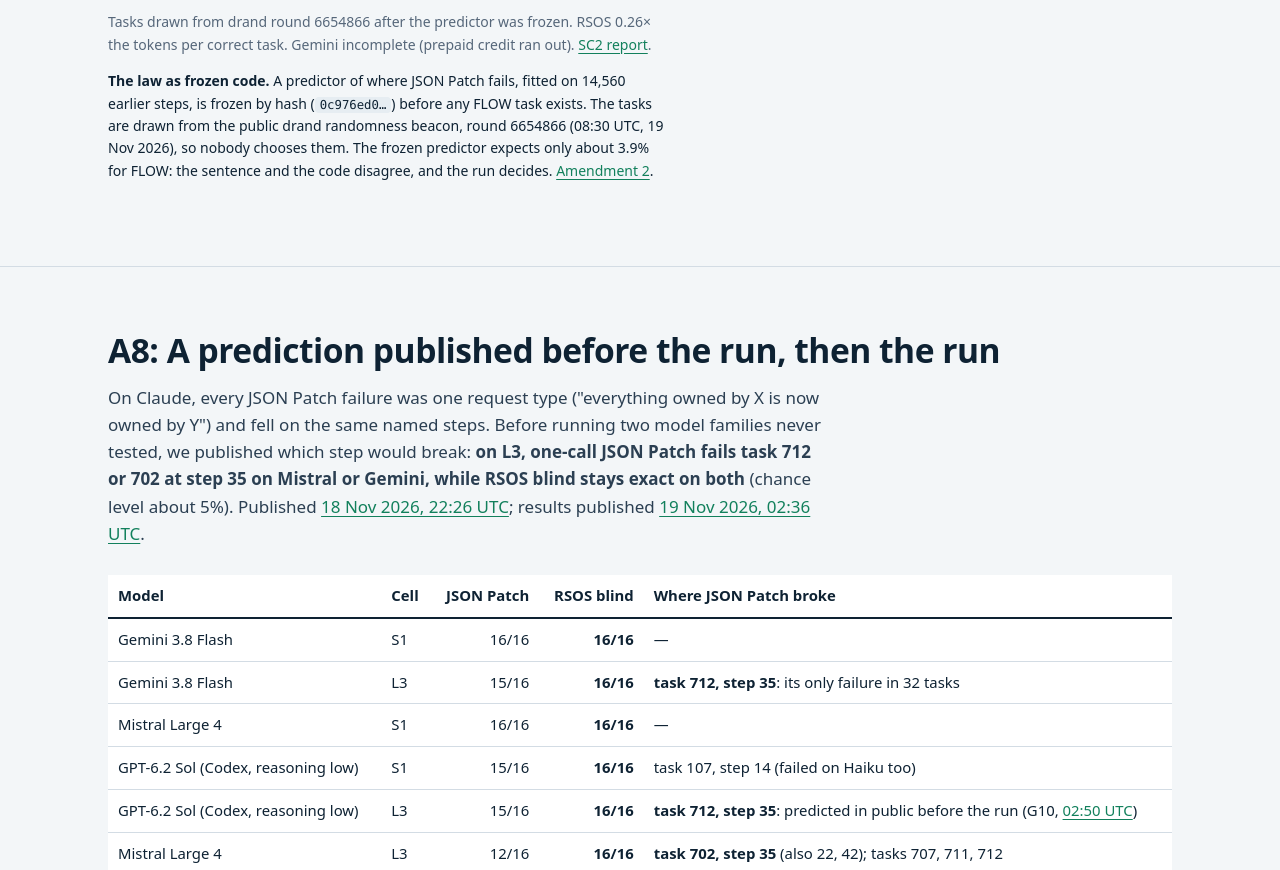
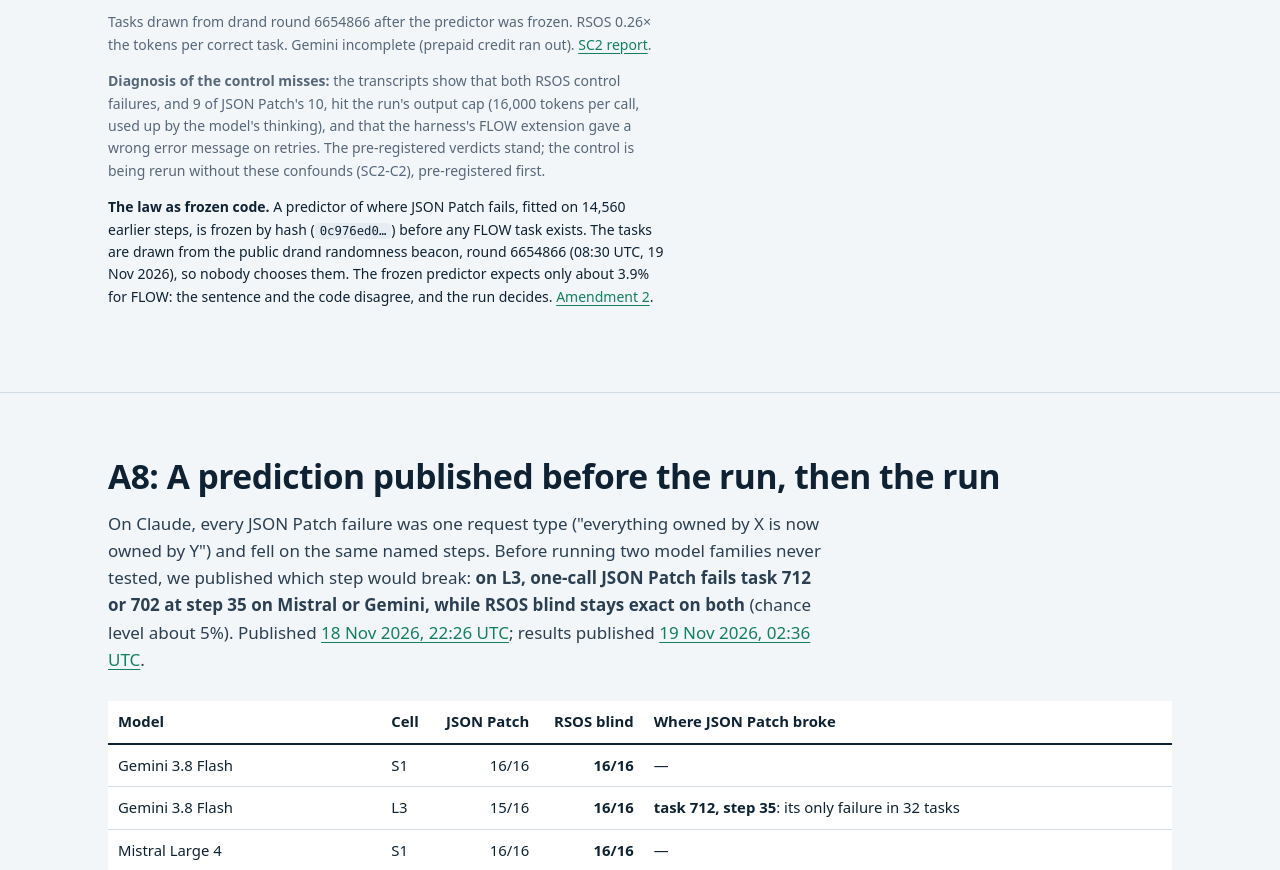
Before and after one commit to r-a-elu-architecture/RSOS-Language, a plain HTML site: page docs/results.html in a window 1280 px wide. Shown: the part 3867-4737 px from the top of the page. Drawn offline with Linux system fonts and the light colour scheme; a web font is replaced by a local one.

Commit message:
SC2 diagnosis from transcripts: output cap and a wrong harness error message behind the control misses; verdicts unchanged; SC2-C2 planned
Co-Authored-By: Claude Opus 5.5 <noreply@anthropic.com>
Claude-Session: https://claude.ai/code/session_01VqKZp6vpX55v5BNWYmHCEZ

```diff
--- a/docs/results.html
+++ b/docs/results.html
@@ -166,6 +166,10 @@ twice the scan rate, while RSOS blind planning stays exact. <span class="tag pas
 </tbody></table></div>
 <p class="muted small">Tasks drawn from drand round 6654866 after the predictor was frozen. RSOS 0.26× the tokens per
 correct task. Gemini incomplete (prepaid credit ran out). <a href="https://github.com/r-a-elu-architecture/RSOS-Language/blob/main/experiments/SC2_REPORT.md">SC2 report</a>.</p>
+<p class="muted small"><b>Diagnosis of the control misses:</b> the transcripts show that both RSOS control failures,
+and 9 of JSON Patch's 10, hit the run's output cap (16,000 tokens per call, used up by the model's thinking), and that
+the harness's FLOW extension gave a wrong error message on retries. The pre-registered verdicts stand; the control is
+being rerun without these confounds (SC2-C2), pre-registered first.</p>
 <p class="small"><b>The law as frozen code.</b> A predictor of where JSON Patch fails, fitted on 14,560 earlier steps, is
 frozen by hash (<code>0c976ed0…</code>) before any FLOW task exists. The tasks are drawn from the public drand
 randomness beacon, round 6654866 (08:30 UTC, 19 Nov 2026), so nobody chooses them. The frozen predictor expects only
```
Also changed, not shown: tools/site/results.html (+4 -0 lines), results/SC2_HASHES.txt, 4 other files.
